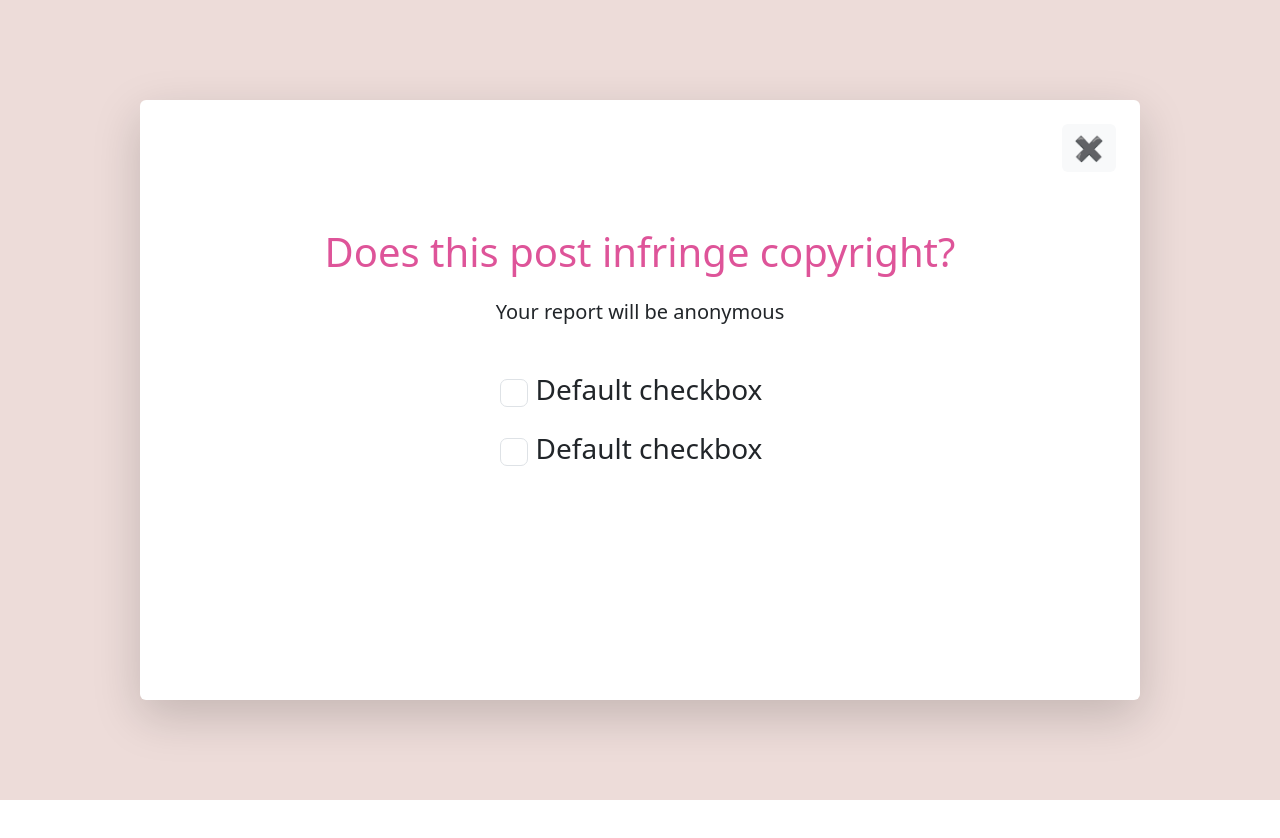
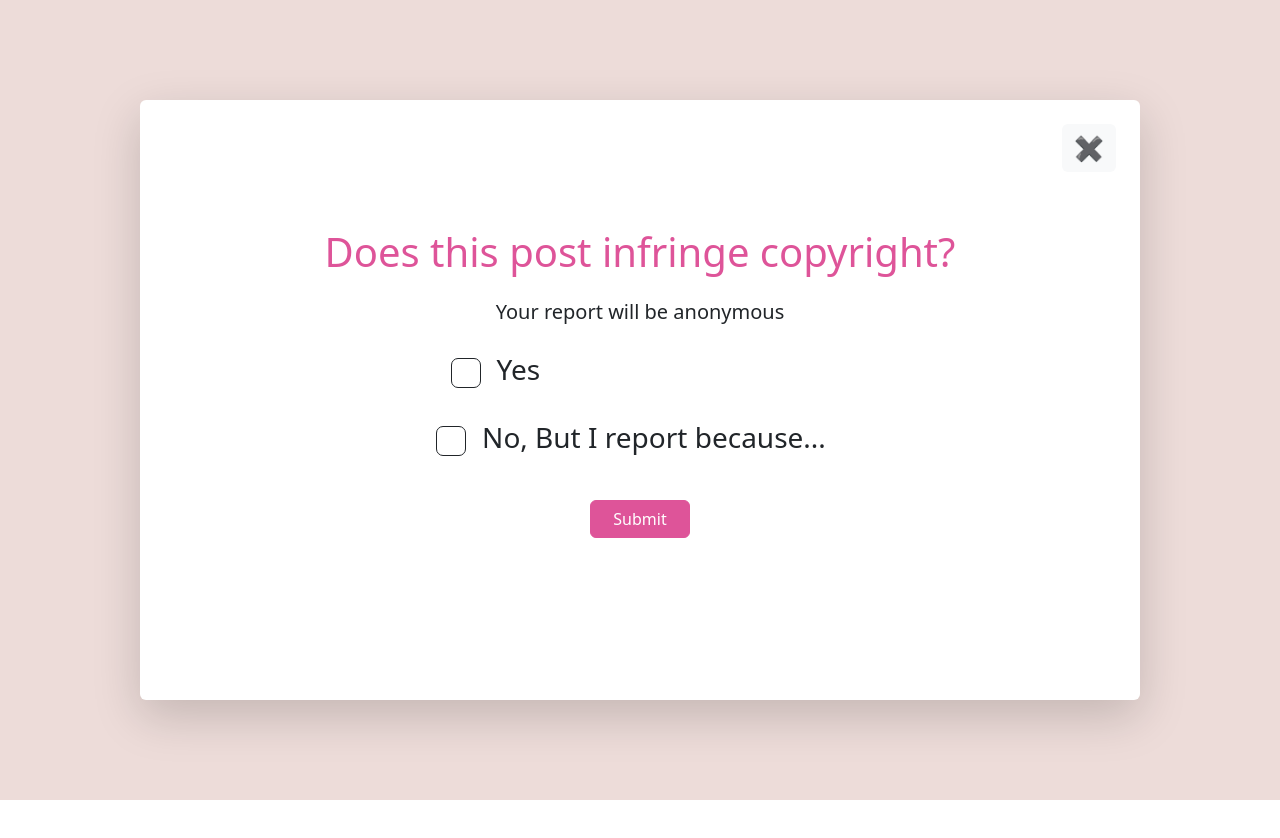
Before and after one commit to Porramin-Boonnak/vivart, a React (Create React App) app: page /report in a window 1280 px wide. Shown: the top 838 px of the page. After the commit the page ends 800 px from the top, so only its background shows below. Built offline with nearby package versions, Linux system fonts and the light colour scheme.

Commit message:
ReportPage_onclicked

```diff
--- a/src/pages/report.js
+++ b/src/pages/report.js
@@ -1,35 +1,75 @@
+import { useState } from "react";
+
 export default function Report() {
+    const [selectedOption, setSelectedOption] = useState("");
+
+    const handleCheckboxChange = (option) => {
+        setSelectedOption(option === selectedOption ? "" : option);
+    };
+
     return (
         <div className="container-fluid w-100 min-vw-100 vh-100 d-flex justify-content-center align-items-center text-center bg-secondary">
             <div className="container bg-white p-4 rounded shadow-lg" style={{ maxWidth: 1000, height: 600 }}>
                 <div className="d-flex justify-content-between align-items-center pb-2">
                     <h3 className="m-0"></h3>
-                    <button className="btn btn-light border-0 fs-4" aria-label="Close">
-                        ✖
-                    </button>
+                    <button className="btn btn-light border-0 fs-4" aria-label="Close">✖</button>
                 </div>
-                <h1 className="text-center mt-5 text-primary">
-                    Does this post infringe copyright?
-                </h1>
+
+                <h1 className="text-center mt-5 text-primary">Does this post infringe copyright?</h1>
                 <h5 className="text-center mt-4">Your report will be anonymous</h5>
 
-                <div className="d-flex flex-column justify-content-center align-items-center mt-5">
-                    <div className="form-check m-auto d-flex align-items-center">
-                        <input className="form-check-input fs-3 me-2" type="checkbox" value="" id="flexCheckDefault" />
-                        <h3 className="form-check-label m-0" htmlFor="flexCheckDefault">
-                            Default checkbox
-                        </h3>
+                {/* Checkbox Group */}
+                <div className="d-flex flex-column mt-4">
+                    <div className="form-check d-flex align-items-center justify-content-center">
+                        <input
+                            className="form-check-input fs-3 border border-dark"
+                            type="checkbox"
+                            id="flexCheckYes"
+                            checked={selectedOption === "yes"}
+                            onChange={() => handleCheckboxChange("yes")}
+                            style={{ width: "30px", height: "30px", flexShrink: 0 }}
+                        />
+                        <label
+                            className="form-check-label fs-3 ms-3"
+                            htmlFor="flexCheckYes"
+                            style={{ minWidth: "315px", textAlign: "left" }}>
+                            Yes
+                        </label>
                     </div>
 
-                    <div className="form-check m-auto d-flex align-items-center mt-4">
-                        <input className="form-check-input fs-3 me-2" type="checkbox" value="" id="flexCheckDefault" />
-                        <h3 className="form-check-label m-0" htmlFor="flexCheckDefault">
-                            Default checkbox
-                        </h3>
+                    <div className="form-check d-flex align-items-center justify-content-center mt-4">
+                        <input
+                            className="form-check-input fs-3 border border-dark"
+                            type="checkbox"
+                            id="flexCheckNo"
+                            checked={selectedOption === "no"}
+                            onChange={() => handleCheckboxChange("no")}
+                            style={{ width: "30px", height: "30px", flexShrink: 0 }}
+                        />
+                        <label
+                            className="form-check-label fs-3 ms-3"
+                            htmlFor="flexCheckNo"
+                            style={{ minWidth: "250px", textAlign: "left" }}>
+                            No, But I report because...
+                        </label>
                     </div>
                 </div>
 
-                <div className="d-flex flex-column justify-content-center align-items-center h-100">
+                {selectedOption && (
+                    <div className="mt-4">
+                        <input
+                            type="text"
+                            className="form-control w-50 mx-auto border border-dark"
+                            placeholder="Describe your report..."
+                        />
+                    </div>
+
+                )}
+
+                <div className="mt-4">
+                    <button className="btn btn-primary rounded text-white mt-3" style={{ width: "100px" }}>
+                        Submit
+                    </button>
                 </div>
             </div>
         </div>
```
